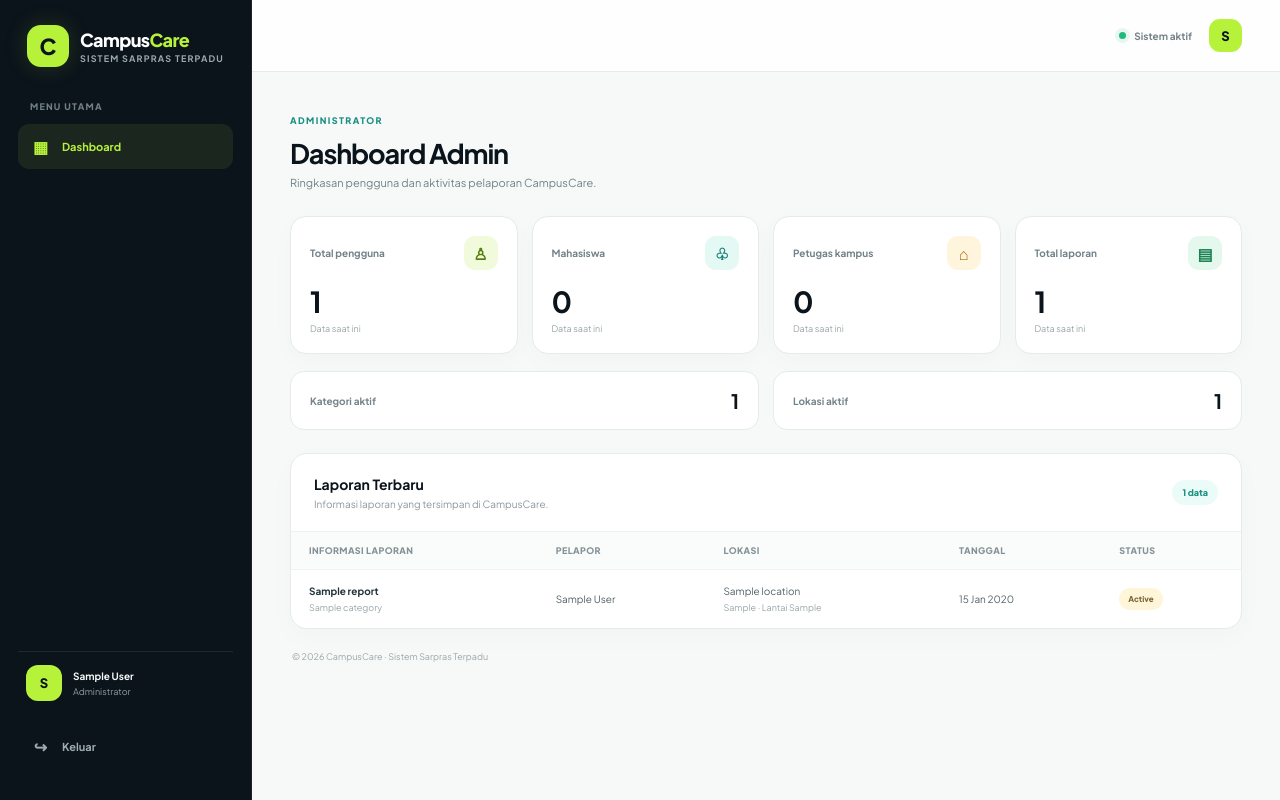
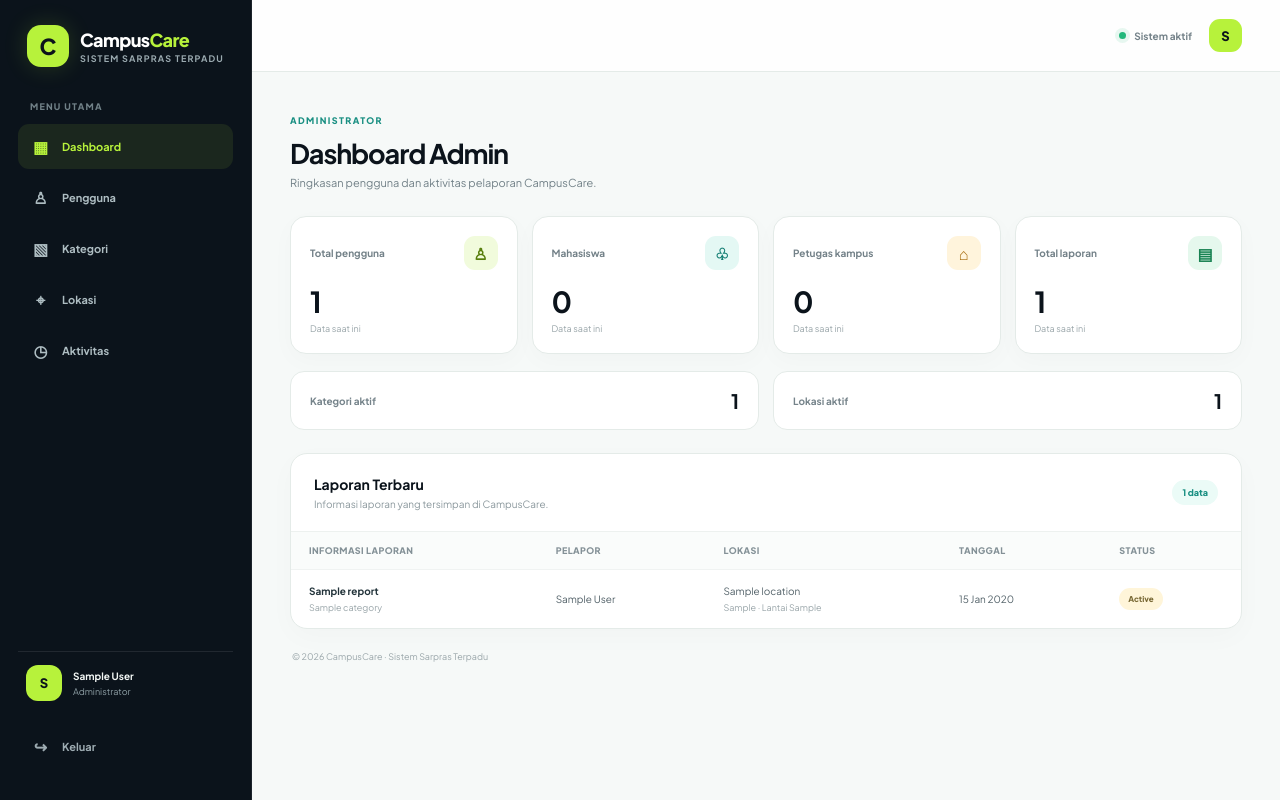
Before and after one commit to Aniqqqqq1570/CampusCare, a Flask app: page /admin/dashboard in a window 1280 px wide. Run offline with Flask 3, Linux system fonts and the light colour scheme; a user stored in the database is signed in; tables that the repository leaves empty hold one stand-in row (values such as "Sample post").

Commit message:
Add admin navigation to dashboard

```diff
--- a/app/templates/dashboard.html
+++ b/app/templates/dashboard.html
@@ -11,6 +11,11 @@
 <a class="cc-side-link" href="{{ url_for('pages.student_create_report') }}"><span>＋</span> Buat Laporan</a>
 {% elif dashboard_type == 'campus' %}
 <a class="cc-side-link" href="{{ url_for('pages.campus_reports') }}"><span>▤</span> Laporan Masuk</a>
+{% elif dashboard_type == 'admin' %}
+<a class="cc-side-link" href="{{ url_for('pages.admin_users') }}"><span>♙</span> Pengguna</a>
+<a class="cc-side-link" href="{{ url_for('pages.admin_categories') }}"><span>▧</span> Kategori</a>
+<a class="cc-side-link" href="{{ url_for('pages.admin_locations') }}"><span>⌖</span> Lokasi</a>
+<a class="cc-side-link" href="{{ url_for('pages.admin_activity') }}"><span>◷</span> Aktivitas</a>
 {% endif %}
 <div class="cc-sidebar-bottom"><div class="cc-user-card"><div class="cc-user-avatar">{{ current_user.full_name[:1]|upper }}</div><div class="cc-user-info"><strong>{{ current_user.full_name }}</strong><small>{{ role_label }}</small></div></div><a class="cc-side-link cc-logout" href="{{ url_for('auth.logout') }}"><span>↪</span> Keluar</a></div>
 </aside>
```
